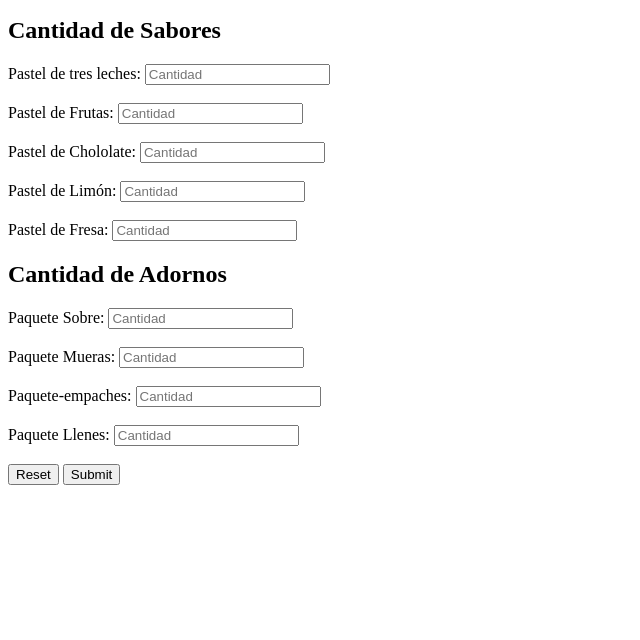
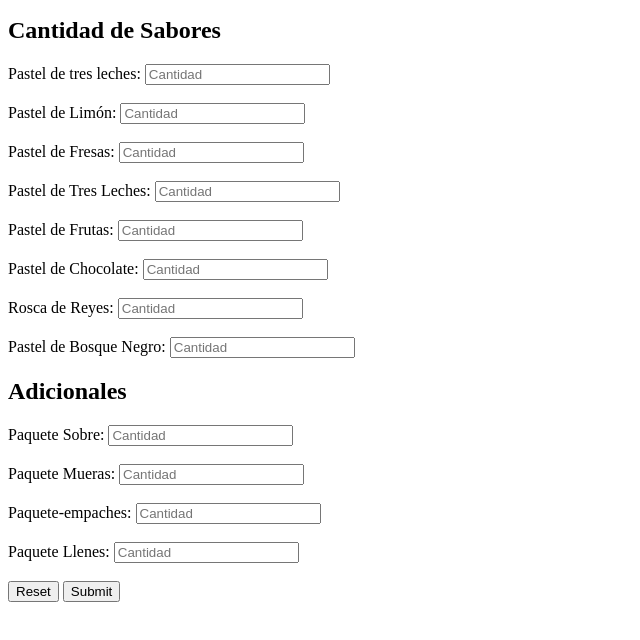
Before and after one commit to SebastianCD/FrontEnd-Mision, a plain HTML site: page Practica 2/pastelero.html in a window 1280 px wide. Shown: the part 104-744 px from the top of the page, without its empty margins (0-640 px from the left). Drawn offline with Linux system fonts and the light colour scheme.

Commit message:
Update pastelero.html

```diff
--- a/Practica 2/pastelero.html
+++ b/Practica 2/pastelero.html
@@ -13,36 +13,48 @@
         <input type="number" name="Numtresleches"  id="Ntresleches" placeholder="Cantidad" readonly>
 
         <br><br>
-        <label for="frutas">Pastel de Frutas: </label>
-        <input type="number" name="Numfrutas"  id="Nfrutas" placeholder="Cantidad" readonly>
+        <label for="frutas">Pastel de Limón: </label>
+        <input type="number" name="PLimon"  id="PLimon" placeholder="Cantidad" readonly>
 
         <br><br>
-        <label for="choco">Pastel de Chololate: </label>
-        <input type="number" name="Numchoco"  id="Numchoco" placeholder="Cantidad" readonly>
+        <label for="choco">Pastel de Fresas: </label>
+        <input type="number" name="PFresas"  id="PFresas" placeholder="Cantidad" readonly>
 
         <br><br>
-        <label for="lemon">Pastel de Limón: </label>
-        <input type="number" name="Numlemon"  id="Numlemon" placeholder="Cantidad" readonly>
+        <label for="lemon">Pastel de Tres Leches: </label>
+        <input type="number" name="P3Leches"  id="P3Leches" placeholder="Cantidad" readonly>
 
         <br><br>
-        <label for="fresa">Pastel de Fresa: </label>
-        <input type="number" name="Numfresa"  id="Numfresa" placeholder="Cantidad" readonly>
+        <label for="fresa">Pastel de Frutas: </label>
+        <input type="number" name="PFrutas"  id="PFrutas" placeholder="Cantidad" readonly>
 
-        <h2>Cantidad de Adornos</h2>
+        <br><br>
+        <label for="fresa">Pastel de Chocolate: </label>
+        <input type="number" name="PChocolate"  id="PChocolate" placeholder="Cantidad" readonly>
+
+        <br><br>
+        <label for="fresa">Rosca de Reyes: </label>
+        <input type="number" name="Reyes"  id="Reyes" placeholder="Cantidad" readonly>
+
+        <br><br>
+        <label for="fresa">Pastel de Bosque Negro: </label>
+        <input type="number" name="PNegro"  id="PNegro" placeholder="Cantidad" readonly>
+
+        <h2>Adicionales</h2>
         <label for="Sorprendas">Paquete Sobre: </label>
-        <input type="number" name="sobre"  id="Sorprendas" placeholder="Cantidad" readonly>
+        <input type="number" name="sobre"  id="sobre" placeholder="Cantidad" readonly>
 
         <br><br>
         <label for="Cases">Paquete Mueras: </label>
-        <input type="number" name="Mueras"  id="Cases" placeholder="Cantidad" readonly>
+        <input type="number" name="Mueras"  id="Mueras" placeholder="Cantidad" readonly>
 
         <br><br>
         <label for="Reconcilies">Paquete-empaches: </label>
-        <input type="number" name="empaches"  id="Reconcilies" placeholder="Cantidad" readonly>
+        <input type="number" name="empaches"  id="empaches" placeholder="Cantidad" readonly>
 
         <br><br>
         <label for="Reenconfortes">Paquete Llenes: </label>
-        <input type="number" name="Reenconfortes"  id="Llenes" placeholder="Cantidad" readonly>
+        <input type="number" name="Llenes"  id="Llenes" placeholder="Cantidad" readonly>
 
         <br><br>
         <input type="reset">
```
